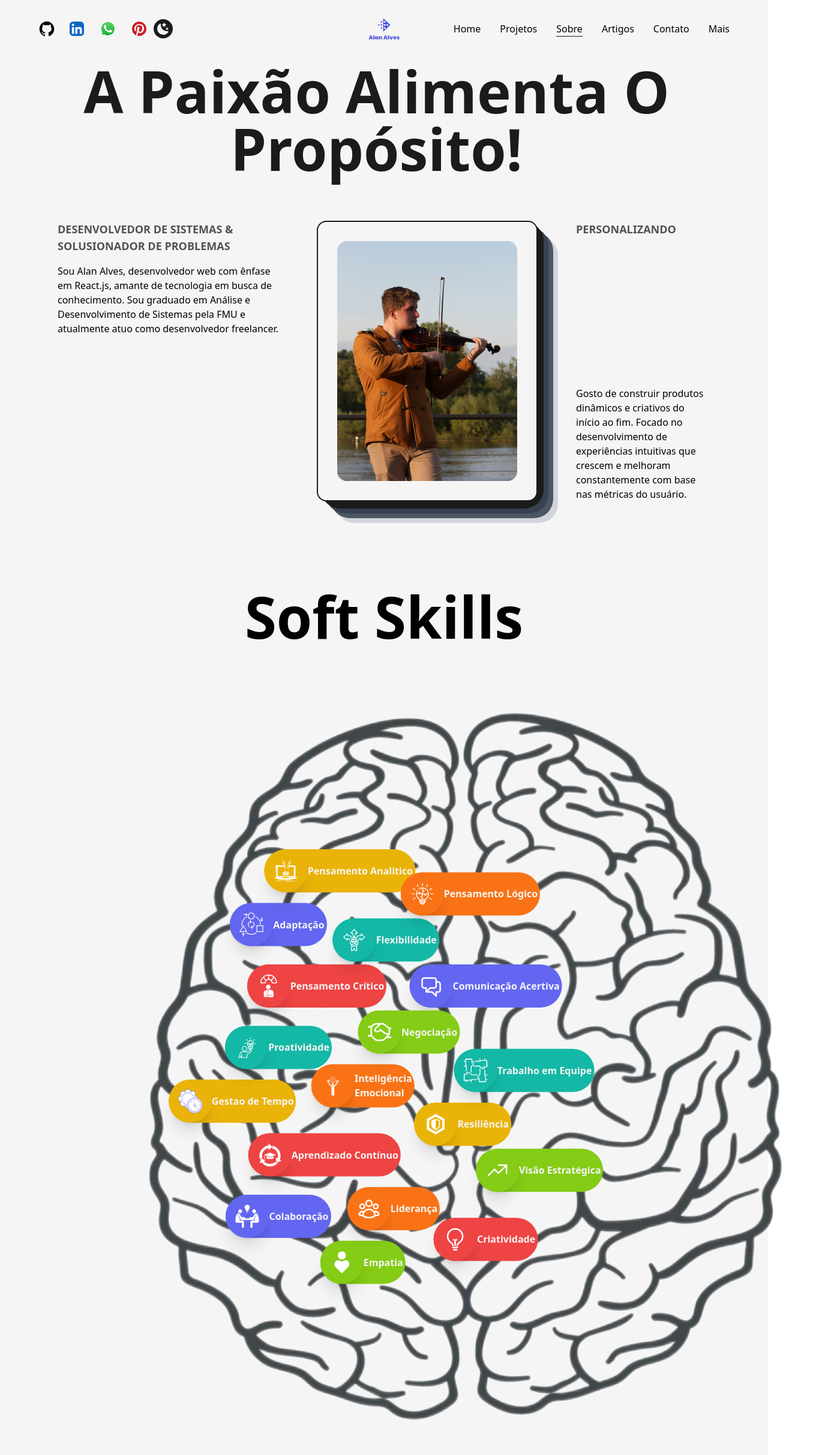
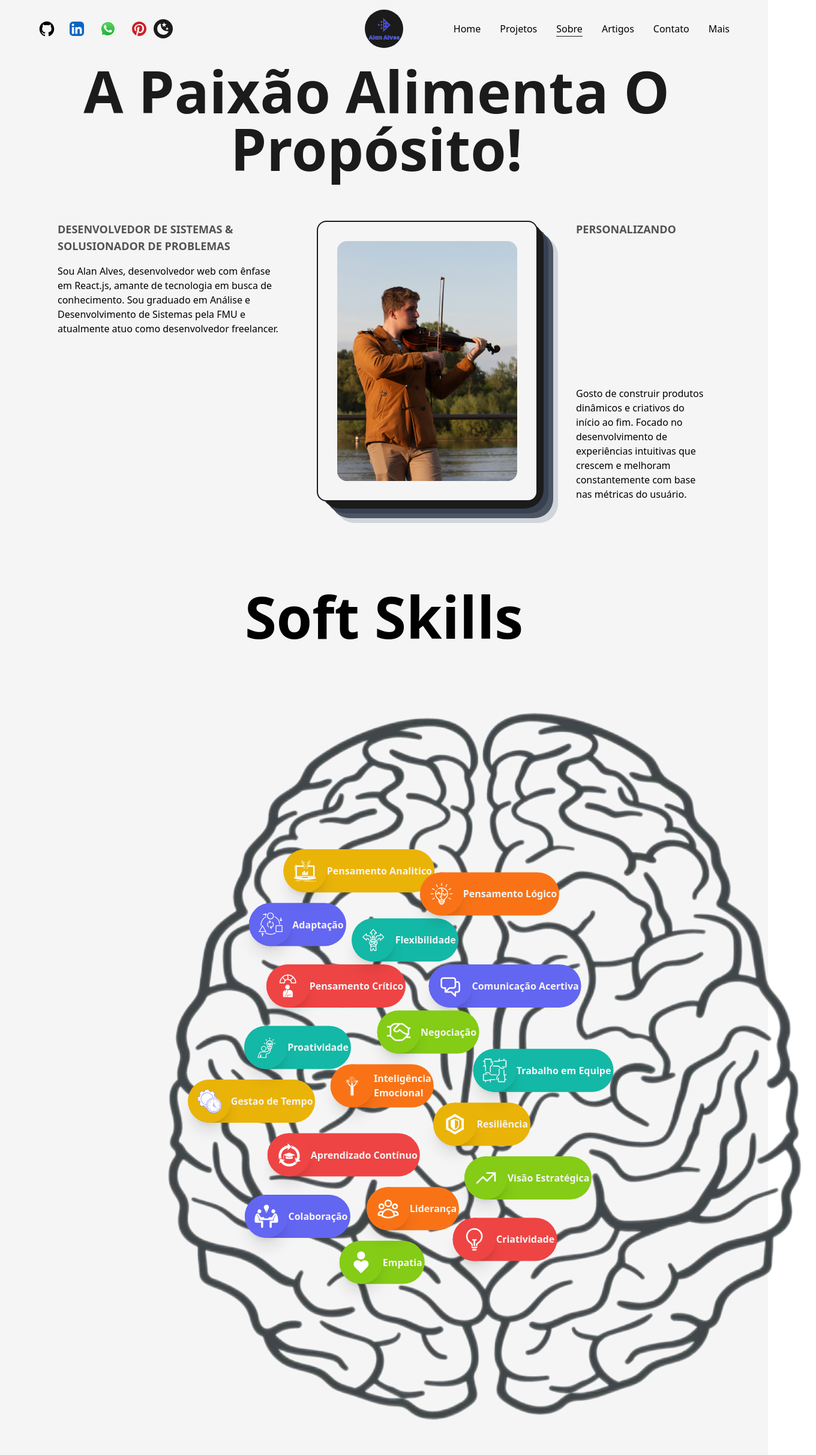
Before and after one commit to alanalveses/next-portifolio, a Next.js app: page /about in a window 1280 px wide. Shown: the top 2426 px of the page at 60% size, 1360 px wide, since content can reach past the window. Built offline with nearby package versions, Linux system fonts and the light colour scheme.

Commit message:
add correction to flash of unstyled content "dark mode"

```diff
--- a/src/components/Logo.js
+++ b/src/components/Logo.js
@@ -5,14 +5,18 @@ import {motion} from "framer-motion"
 import logo from "../../public/images/logo.png";
 import logoRedu from "../../public/images/logo-redu.png";
 import Image from "next/image";
+import useThemeSwitcher from "./hooks/useThemeSwitcher";
+
 
 const MotionLink = motion(Link);
 
 const Logo = () => {
+
     return (
         <div className='flex items-center justify-center mt-2'>
             <MotionLink href="/"
-            className='w-16 h-16 text-light flex items-center justify-center rounded-full text-2x1 font-bold border border-solid border-transparent dark:bg-light dark:border-light'
+            className='w-16 h-16 text-light flex items-center justify-center rounded-full text-2x1 font-bold border border-solid border-transparent bg-dark dark:bg-light dark:border-light'
+
 
             whileHover={{
                 backgroundColor:["#121212", "rgba(131,58,180,1)", "rgba(0, 0, 255, 1)", "rgba(0, 216, 255, 1)", "rgba(253,29,29,1)", "rgba(255, 0, 0, 1)", "rgba(255, 90, 0, 1)", "rgba(252,176,69,1)","rgba(131,58,180,1)", "rgba(245, 40, 145, 0.8)","rgba(255, 0, 154, 1)", "rgba(255, 0, 255, 1)", "rgba(169, 255, 34, 1)", "rgba(46, 255, 154, 1)", "#121212"],
--- a/src/components/Soft.js
+++ b/src/components/Soft.js
@@ -52,7 +52,7 @@ const Soft = () => {
     <>
     <h2 className='font-bold text-8xl mt-36 w-full text-center'>Soft Skills</h2>
     <div className="w-full h-[150vh] relative flex items-center justify-center
-     bg-brainBackground dark bg-no-repeat bg-contain ml-36 mt-24">
+     bg-brainBackground dark bg-no-repeat bg-contain ml-44 mt-24">
       <motion.div
         className="flex items-center justify-center rounded-full font-semibold
         bg-dark text-light shadow-dark cursor-pointer absolute
@@ -197,8 +197,8 @@ const Soft = () => {
         icon={<SetaIcon />}
         color={"bg-lime-500"}
         secondColor={"shadow-lime-200"}
-        x="9vw"
-        y="14vw"
+        x="5vw"
+        y="15vw"
         text="Visão Estratégica"
       />
       <SoftSkill
--- a/src/pages/_document.js
+++ b/src/pages/_document.js
@@ -1,10 +1,20 @@
 import { Html, Head, Main, NextScript } from 'next/document'
+import Script from 'next/script'
 
 export default function Document() {
   return (
     <Html lang="pt-br">
       <Head />
       <body>
+      <Script id="theme-switcher" strategy='beforeInteractive'>
+          {`
+            if (localStorage.theme === 'dark' || (!('theme' in localStorage) && window.matchMedia('(prefers-color-scheme: dark)').matches)) {
+              document.documentElement.classList.add('dark')
+            } else {
+              document.documentElement.classList.remove('dark')
+            }
+          `}
+        </Script>
         <Main />
         <NextScript />
       </body>
```
